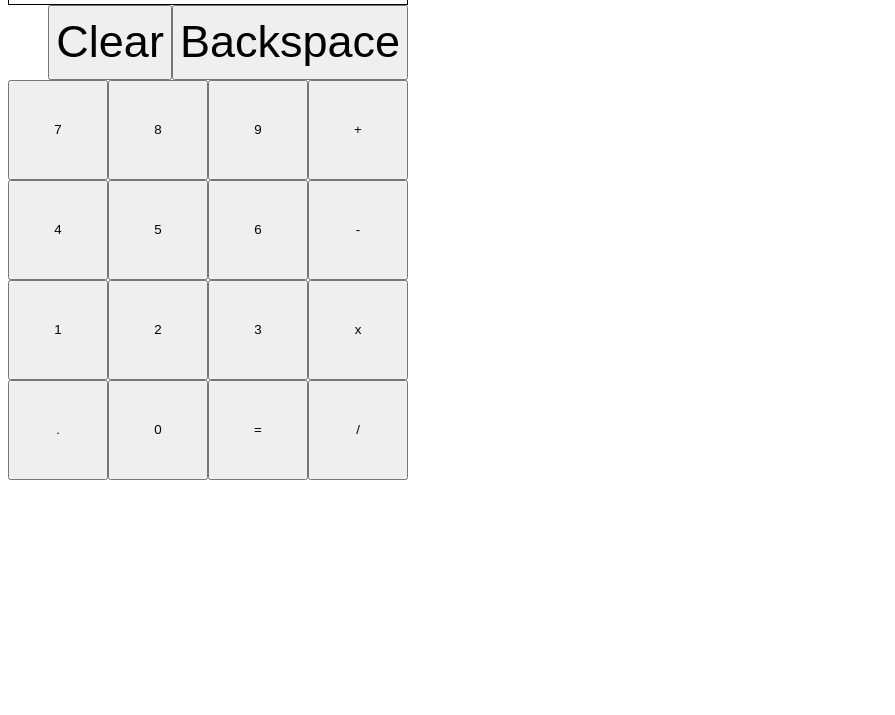
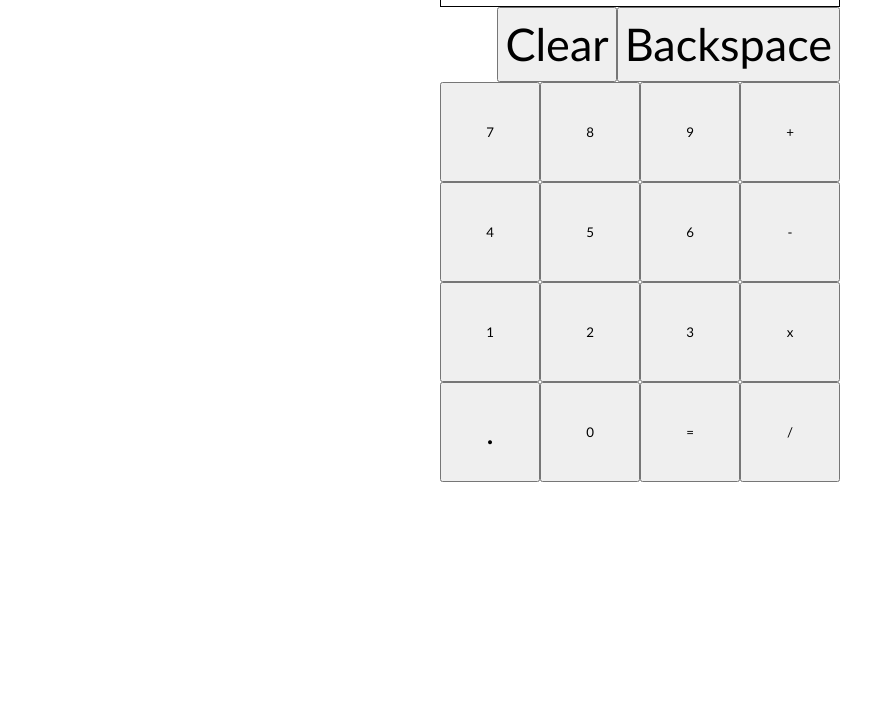
Before and after one commit to JaeGif/Calculator, a plain HTML site: page index.html in a window 1280 px wide. Shown: the part 85-800 px from the top of the page, without its empty margins (0-895 px from the left). Drawn offline with Linux system fonts and the light colour scheme.

Commit message:
added body styles and fonts

```diff
--- a/styles.css
+++ b/styles.css
@@ -1,3 +1,9 @@
+body {
+    font-family: 'Trebuchet MS', 'Lucida Sans Unicode', 'Lucida Grande', 'Lucida Sans', Arial, sans-serif;
+    display: flex;
+    justify-content: center;
+    align-items: center;
+}
 .calculator-body {
     width: fit-content;
     height: fit-content;
@@ -6,6 +12,7 @@
     border: solid black thin;
 }
 button {
+    font-family: 'Trebuchet MS', 'Lucida Sans Unicode', 'Lucida Grande', 'Lucida Sans', Arial, sans-serif;
     width: 100px;
     height: 100px;
 }
@@ -28,3 +35,6 @@ button {
     justify-content: center;
     align-items: center;
 }
+#decimal {
+    font-size: xx-large;
+}
```
